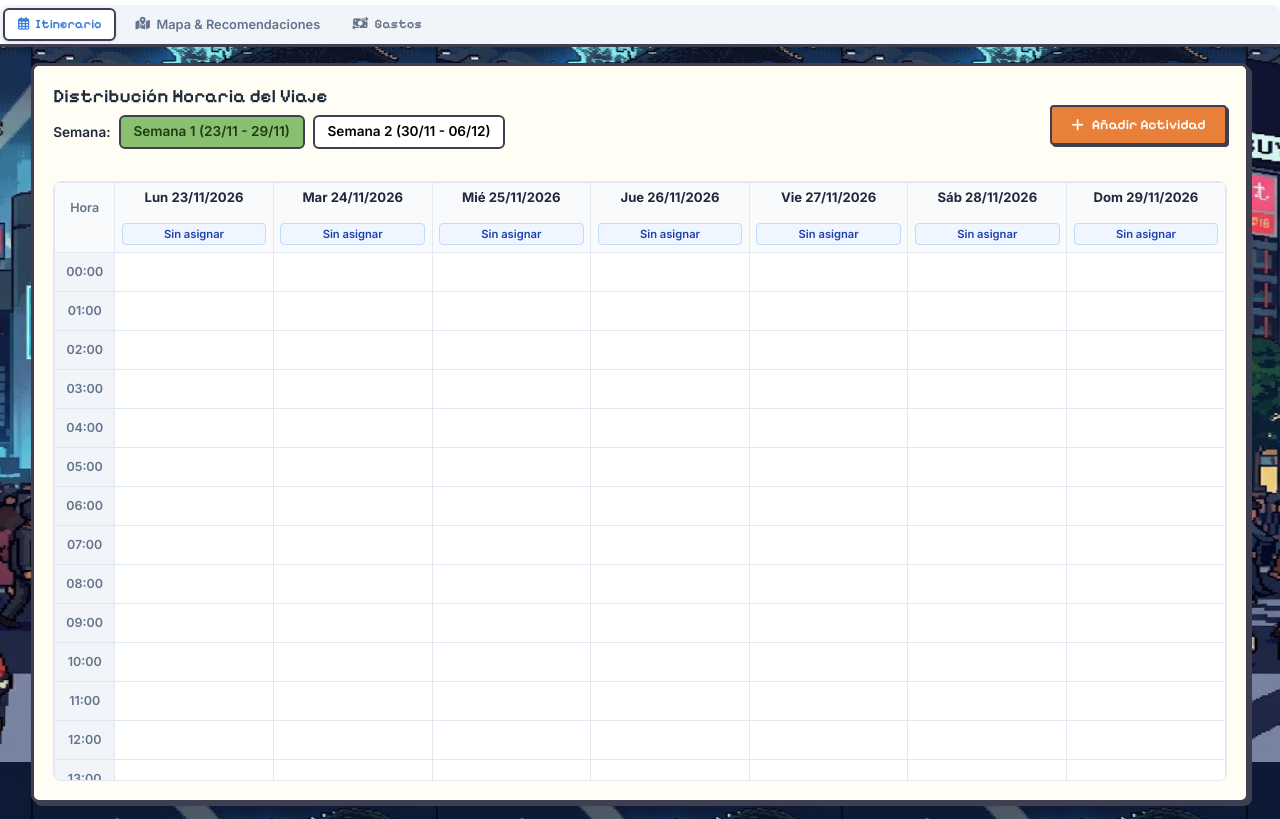
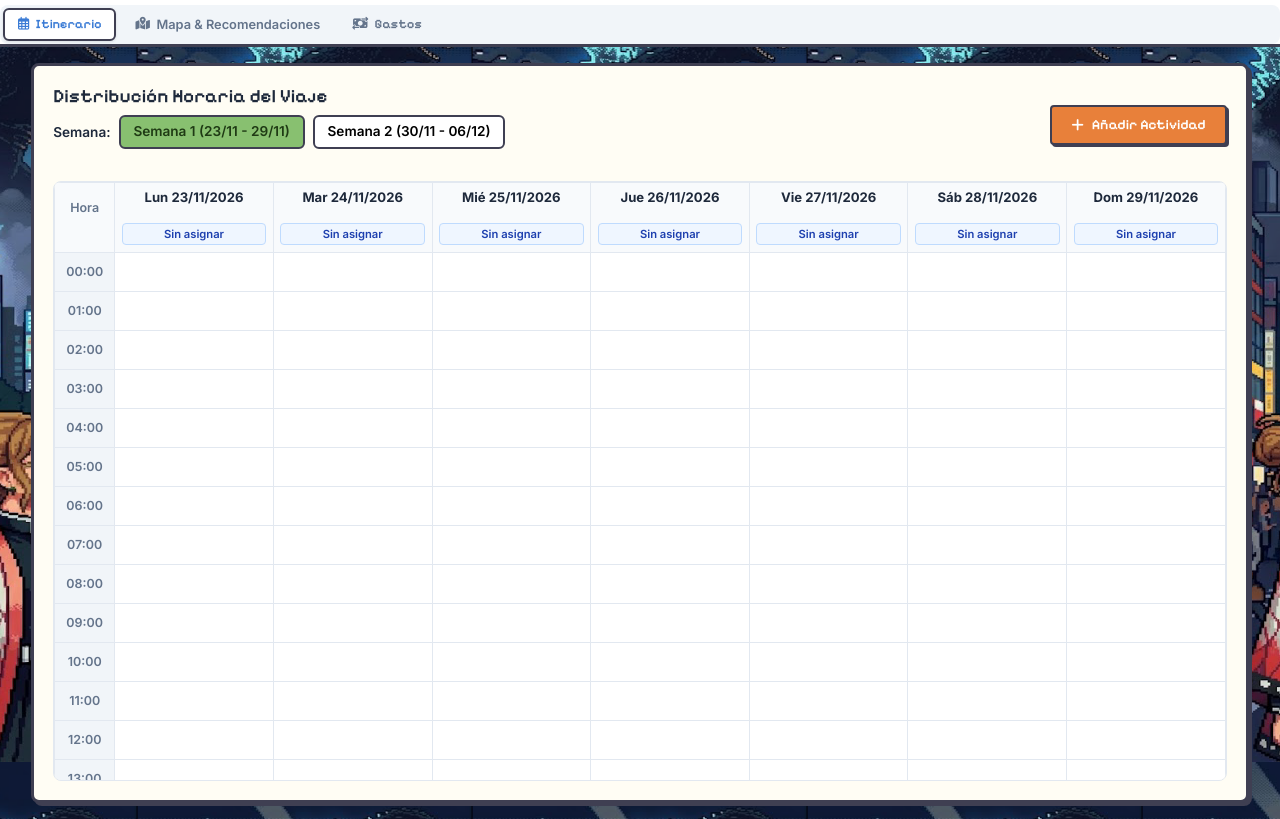
Before and after one commit to sebasegc-jpg/GenTravel, a plain HTML site: page index.html in a window 1280 px wide. Shown: the part 38-857 px from the top of the page. Drawn offline with nearby package versions, Linux system fonts and the light colour scheme; no server answers.

Commit message:
Update styles.css

```diff
--- a/css/styles.css
+++ b/css/styles.css
@@ -27,7 +27,7 @@ body {
 
 @media (min-width: 1024px) {
     body {
-        background-size: 405px 100vh, 405px 100vh;
+        background-size: 335px 100vh, 335px 100vh;
         background-repeat: no-repeat, no-repeat;
         background-position: left top, right top;
         background-attachment: fixed, fixed;
```
